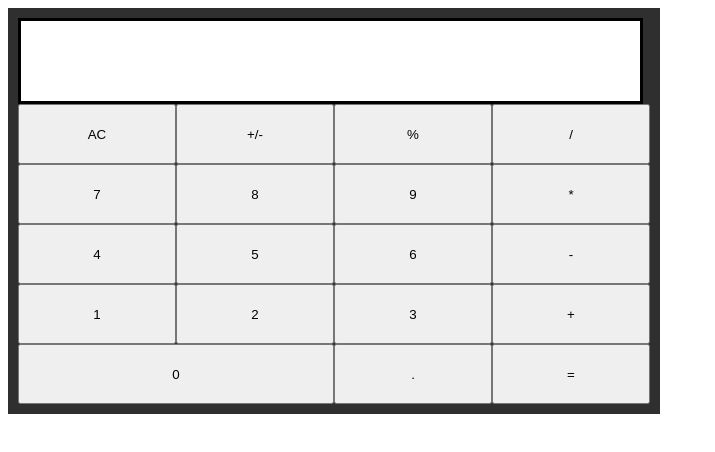
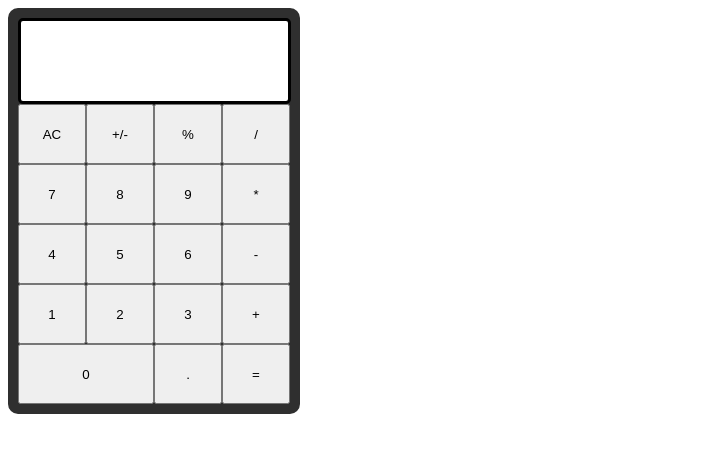
Before and after one commit to dannymaclaughlin/calculator, a plain HTML site: page index.html in a window 1280 px wide. Shown: the whole page, without its empty margins (0-715 px from the left). Drawn offline with Linux system fonts and the light colour scheme.

Commit message:
Adjusted the width of the calculator body in index.css

```diff
--- a/index.css
+++ b/index.css
@@ -10,9 +10,11 @@
     'digit1 digit2 digit3 add'
     'digit0 digit0 decimal equals';
 
-    width: 50%;
+    width: 17em;
+    height: 100%;
     border: 10px solid #2F2F2F;
     background-color: #2F2F2F;
+    border-radius: 10px;
 }
 
 
@@ -21,6 +23,7 @@
     width: 98%;
     height: 5em;
     border: 3px solid black;
+    border-radius: 5px;
 
     grid-area: display;
     background-color: white;
```
